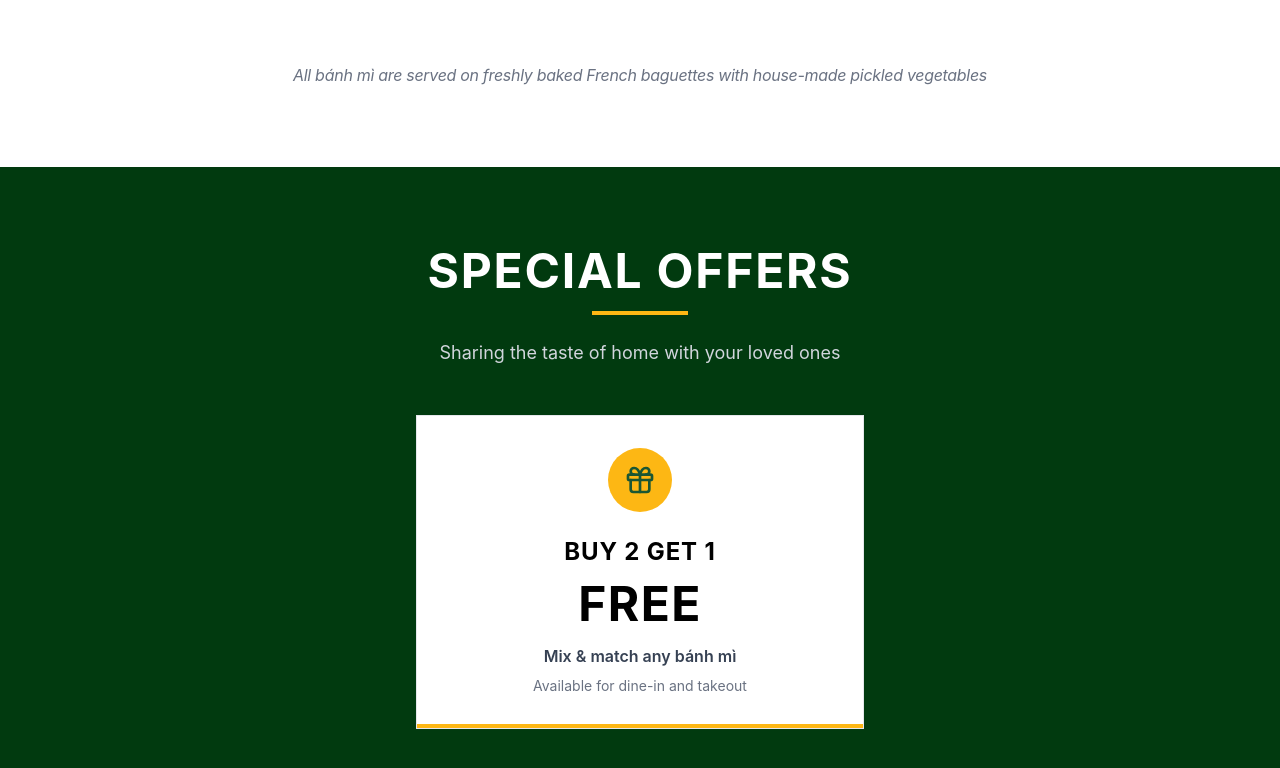
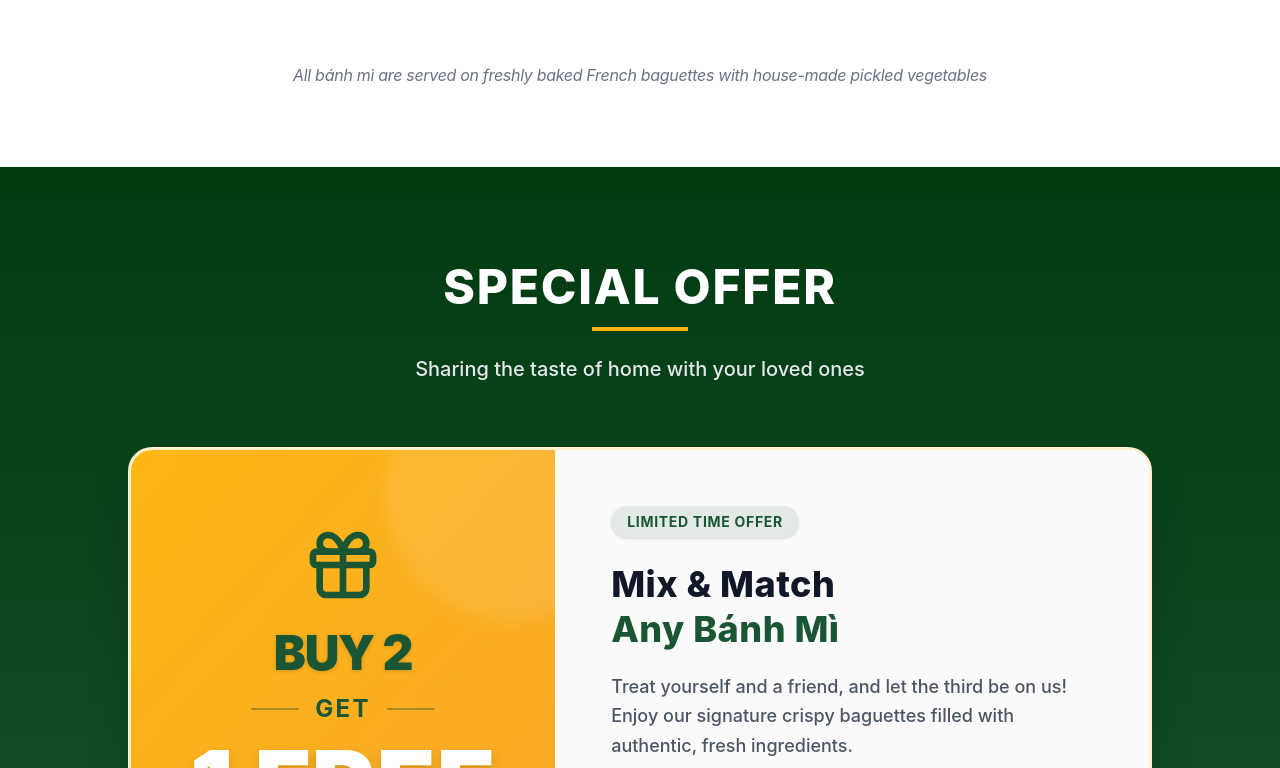
Before and after one commit to hoainhandev/kingbanhmi-website, a React (Vite) app: page / in a window 1280 px wide. Shown: the part 2032-2800 px from the top of the page. Built offline with nearby package versions, Linux system fonts and the light colour scheme.

Commit message:
Removed 'Happy Hour' and 'Family Combo' special offers, and adjusted the display layout in SpecialOffers.

```diff
--- a/src/app/components/SpecialOffers.tsx
+++ b/src/app/components/SpecialOffers.tsx
@@ -3,7 +3,7 @@ import { motion } from 'motion/react';
 
 export function SpecialOffers() {
   return (
-    <section className="py-20 bg-[#013a0f] text-white relative overflow-hidden">
+    <section className="py-24 bg-gradient-to-b from-[#013a0f] to-[#1a5633] text-white relative overflow-hidden">
       {/* Subtle animated background */}
       <div className="absolute inset-0 overflow-hidden opacity-10">
         {[...Array(20)].map((_, i) => (
@@ -29,14 +29,14 @@ export function SpecialOffers() {
 
       <div className="max-w-7xl mx-auto px-4 sm:px-6 lg:px-8 relative z-10">
         <motion.div
-          className="text-center mb-12"
+          className="text-center mb-16"
           initial={{ opacity: 0, y: 30 }}
           whileInView={{ opacity: 1, y: 0 }}
           transition={{ duration: 0.8 }}
           viewport={{ once: true }}
         >
-          <h2 className="text-4xl md:text-5xl font-bold text-white mb-4" style={{ letterSpacing: '1.76px' }}>
-            SPECIAL OFFERS
+          <h2 className="text-4xl md:text-5xl font-extrabold text-white mb-4" style={{ letterSpacing: '1.76px' }}>
+            SPECIAL OFFER
           </h2>
           <motion.div
             className="w-24 h-1 bg-[#FDB714] mx-auto mb-6"
@@ -45,34 +45,100 @@ export function SpecialOffers() {
             transition={{ duration: 0.8, delay: 0.3 }}
             viewport={{ once: true }}
           />
-          <p className="text-lg text-gray-300">
+          <p className="text-xl text-gray-200 font-medium">
             Sharing the taste of home with your loved ones
           </p>
         </motion.div>
 
-        <div className="flex justify-center">
-          <div className="w-full max-w-md">
-            {/* Offer 1 */}
-            <OfferCard
-              icon={<Gift className="w-8 h-8 text-[#1a5633]" />}
-              title="BUY 2 GET 1"
-              highlight="FREE"
-              description="Mix & match any bánh mì"
-              subtext="Available for dine-in and takeout"
-              delay={0}
-            />
+        {/* Wide Banner Deal */}
+        <motion.div
+          className="max-w-5xl mx-auto relative group"
+          initial={{ opacity: 0, scale: 0.95, y: 40 }}
+          whileInView={{ opacity: 1, scale: 1, y: 0 }}
+          transition={{ duration: 0.7, ease: "easeOut" }}
+          viewport={{ once: true }}
+        >
+          {/* Glow effect on hover */}
+          <motion.div
+            className="absolute -inset-2 bg-[#FDB714] opacity-0 group-hover:opacity-30 transition-opacity duration-700 blur-2xl rounded-3xl"
+          />
+
+          <div className="relative bg-white rounded-3xl overflow-hidden shadow-2xl flex flex-col md:flex-row items-stretch border-[3px] border-[#FDB714]/20 hover:border-[#FDB714]/50 transition-colors duration-500">
+            {/* Left side: Highlight */}
+            <div className="w-full md:w-5/12 bg-gradient-to-br from-[#FDB714] to-[#f9a826] p-12 flex flex-col items-center justify-center text-center relative overflow-hidden">
+              {/* Decorative background circles */}
+              <div className="absolute top-0 right-0 w-64 h-64 bg-white/10 rounded-full translate-x-1/3 -translate-y-1/3 blur-sm" />
+              <div className="absolute bottom-0 left-0 w-48 h-48 bg-white/10 rounded-full -translate-x-1/3 translate-y-1/3 blur-sm" />
+
+              <motion.div
+                whileHover={{ rotate: 15, scale: 1.1 }}
+                transition={{ type: "spring", stiffness: 300 }}
+              >
+                <Gift className="w-20 h-20 text-[#1a5633] mb-6 relative z-10" />
+              </motion.div>
+
+              <h3 className="text-4xl md:text-5xl font-black text-[#1a5633] mb-2 drop-shadow-sm tracking-tight relative z-10">
+                BUY 2
+              </h3>
+
+              <div className="flex items-center gap-4 text-[#1a5633] my-2 relative z-10">
+                <div className="h-[2px] bg-[#1a5633] w-12 opacity-40 rounded-full"></div>
+                <span className="text-2xl font-bold tracking-widest">GET</span>
+                <div className="h-[2px] bg-[#1a5633] w-12 opacity-40 rounded-full"></div>
+              </div>
+
+              <motion.p
+                className="text-7xl md:text-8xl font-black text-white mt-1 drop-shadow-lg relative z-10"
+                whileHover={{ scale: 1.05 }}
+                transition={{ type: "spring", stiffness: 200 }}
+                style={{ letterSpacing: '1px' }}
+              >
+                1 FREE
+              </motion.p>
+            </div>
+
+            {/* Right side: Details */}
+            <div className="w-full md:w-7/12 p-10 md:p-14 flex flex-col justify-center bg-[#fafafa]">
+              <div className="inline-block bg-[#1a5633]/10 text-[#1a5633] font-bold px-4 py-1.5 rounded-full text-sm mb-6 self-start tracking-wider uppercase shadow-sm">
+                Limited Time Offer
+              </div>
+
+              <h4 className="text-3xl md:text-4xl font-extrabold text-gray-900 mb-5 leading-tight" style={{ letterSpacing: '0.5px' }}>
+                Mix & Match<br/>
+                <span className="text-[#1a5633]">Any Bánh Mì</span>
+              </h4>
+
+              <p className="text-lg text-gray-600 mb-8 leading-relaxed font-medium">
+                Treat yourself and a friend, and let the third be on us! Enjoy our signature crispy baguettes filled with authentic, fresh ingredients.
+              </p>
+
+              <div className="flex flex-col sm:flex-row items-center gap-6 mt-auto">
+                <motion.a
+                  href="#order"
+                  className="bg-[#1a5633] text-white px-10 py-4 rounded-xl font-bold text-lg hover:bg-[#013a0f] transition-all duration-300 w-full sm:w-auto text-center shadow-[0_8px_20px_rgba(26,86,51,0.3)] hover:shadow-[0_12px_25px_rgba(26,86,51,0.4)]"
+                  whileHover={{ y: -3 }}
+                  whileTap={{ scale: 0.98 }}
+                >
+                  Order Now
+                </motion.a>
+                <p className="text-sm font-semibold text-gray-500 flex items-center gap-2">
+                  <span className="w-2 h-2 rounded-full bg-green-500"></span>
+                  Available for dine-in and takeout
+                </p>
+              </div>
+            </div>
           </div>
-        </div>
+        </motion.div>
 
         {/* Additional Info */}
         <motion.div
-          className="mt-12 text-center"
+          className="mt-16 text-center"
           initial={{ opacity: 0 }}
           whileInView={{ opacity: 1 }}
-          transition={{ duration: 0.8, delay: 0.6 }}
+          transition={{ duration: 0.8, delay: 0.4 }}
           viewport={{ once: true }}
         >
-          <p className="text-gray-400 text-sm">
+          <p className="text-white/60 text-sm font-medium">
             * Offers cannot be combined. Terms and conditions apply.
           </p>
         </motion.div>
@@ -80,66 +146,3 @@ export function SpecialOffers() {
     </section>
   );
 }
-
-function OfferCard({ icon, title, highlight, description, subtext, delay }) {
-  return (
-    <motion.div
-      className="relative group"
-      initial={{ opacity: 0, y: 50 }}
-      whileInView={{ opacity: 1, y: 0 }}
-      transition={{ duration: 0.6, delay }}
-      viewport={{ once: true }}
-      whileHover={{ y: -10 }}
-    >
-      {/* Glow effect on hover */}
-      <motion.div
-        className="absolute -inset-1 bg-[#FDB714] opacity-0 group-hover:opacity-20 transition-opacity duration-500 blur-xl"
-      />
-
-      {/* Card content */}
-      <div className="relative bg-white border border-gray-200 p-8 text-center">
-        {/* Icon */}
-        <motion.div
-          className="inline-flex items-center justify-center w-16 h-16 bg-[#FDB714] mb-6 rounded-full"
-          whileHover={{ rotate: 360 }}
-          transition={{ duration: 0.6 }}
-        >
-          {icon}
-        </motion.div>
-
-        {/* Title */}
-        <h3 className="text-2xl font-bold text-black mb-3" style={{ letterSpacing: '0.84px' }}>
-          {title}
-        </h3>
-
-        {/* Highlight price/offer */}
-        <motion.p
-          className="text-5xl font-bold text-black mb-4"
-          whileHover={{ scale: 1.05 }}
-          style={{ letterSpacing: '1.41px' }}
-        >
-          {highlight}
-        </motion.p>
-
-        {/* Description */}
-        <p className="text-gray-700 font-semibold mb-2 text-base">
-          {description}
-        </p>
-
-        {/* Subtext */}
-        <p className="text-sm text-gray-500">
-          {subtext}
-        </p>
-
-        {/* Animated bottom accent */}
-        <motion.div
-          className="absolute bottom-0 left-0 right-0 h-1 bg-[#FDB714]"
-          initial={{ scaleX: 0 }}
-          whileInView={{ scaleX: 1 }}
-          transition={{ duration: 0.8, delay: delay + 0.3 }}
-          viewport={{ once: true }}
-        />
-      </div>
-    </motion.div>
-  );
-}
```
